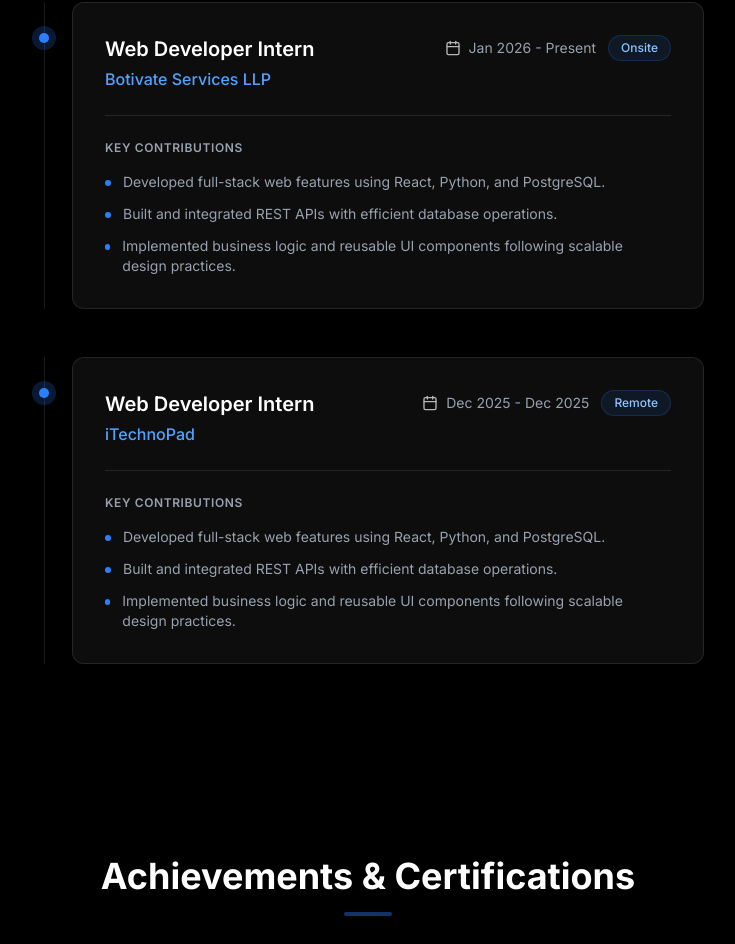
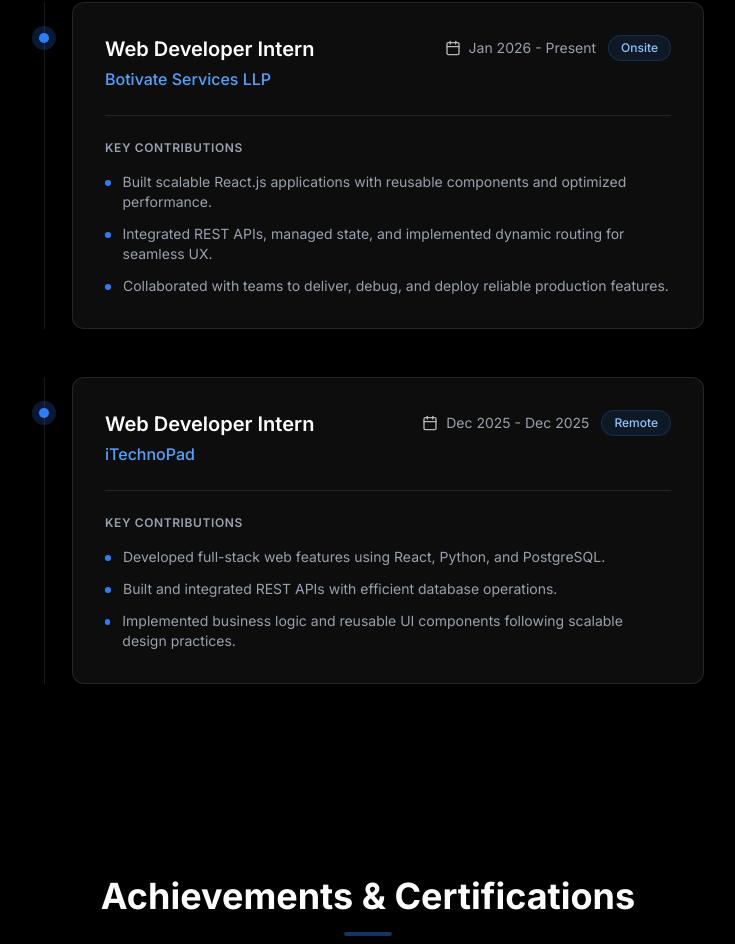
Before and after one commit to gautam1025/Portfolio, a React (Vite) app: page / in a window 1280 px wide. Shown: the part 4153-5097 px from the top of the page, without its empty margins (272-1007 px from the left). Built offline with nearby package versions, Linux system fonts and the light colour scheme.

Commit message:
Updated experience

```diff
--- a/src/data/experience.js
+++ b/src/data/experience.js
@@ -6,9 +6,9 @@ export const experience = [
         duration: "Jan 2026 - Present",
         mode: "Onsite",
         points: [
-            "Developed full-stack web features using React, Python, and PostgreSQL.",
-            "Built and integrated REST APIs with efficient database operations.",
-            "Implemented business logic and reusable UI components following scalable design practices.",
+            "Built scalable React.js applications with reusable components and optimized performance.",
+            "Integrated REST APIs, managed state, and implemented dynamic routing for seamless UX.",
+            "Collaborated with teams to deliver, debug, and deploy reliable production features.",
         ]
     },
     {
```
